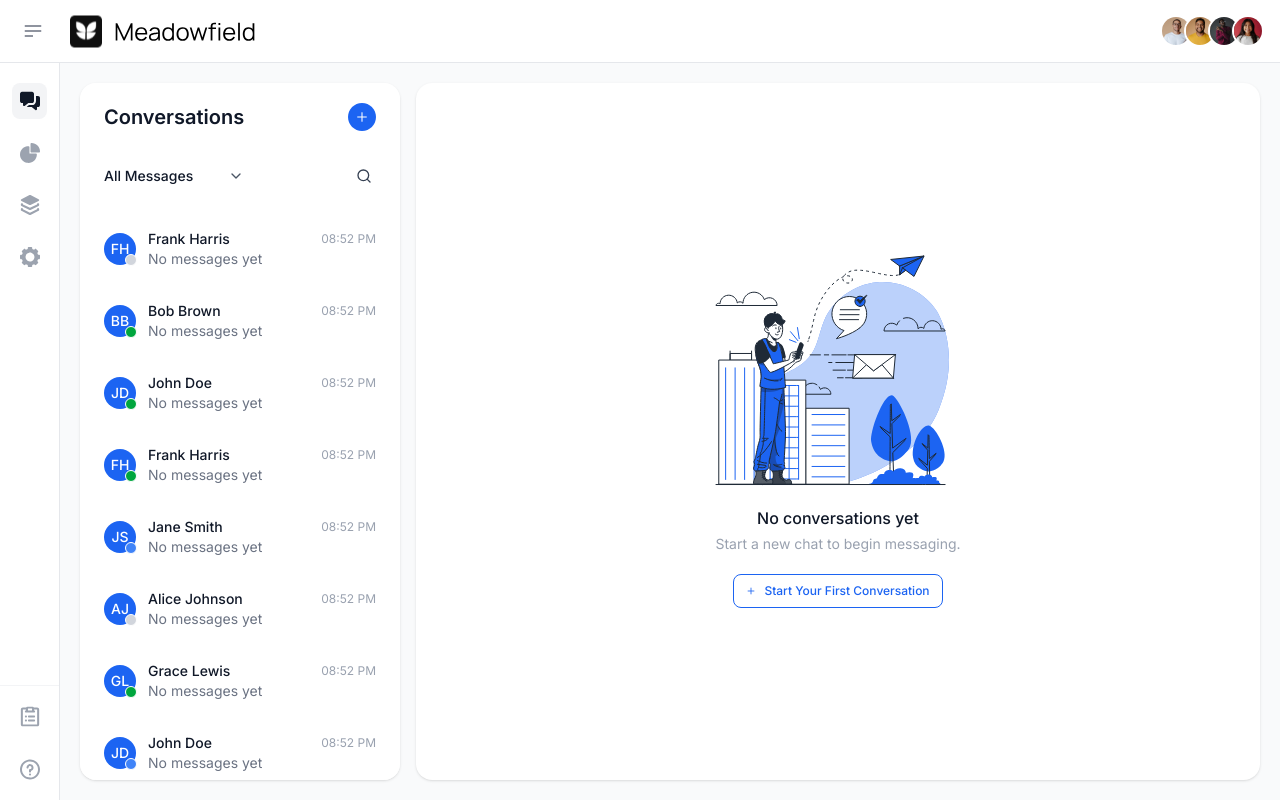
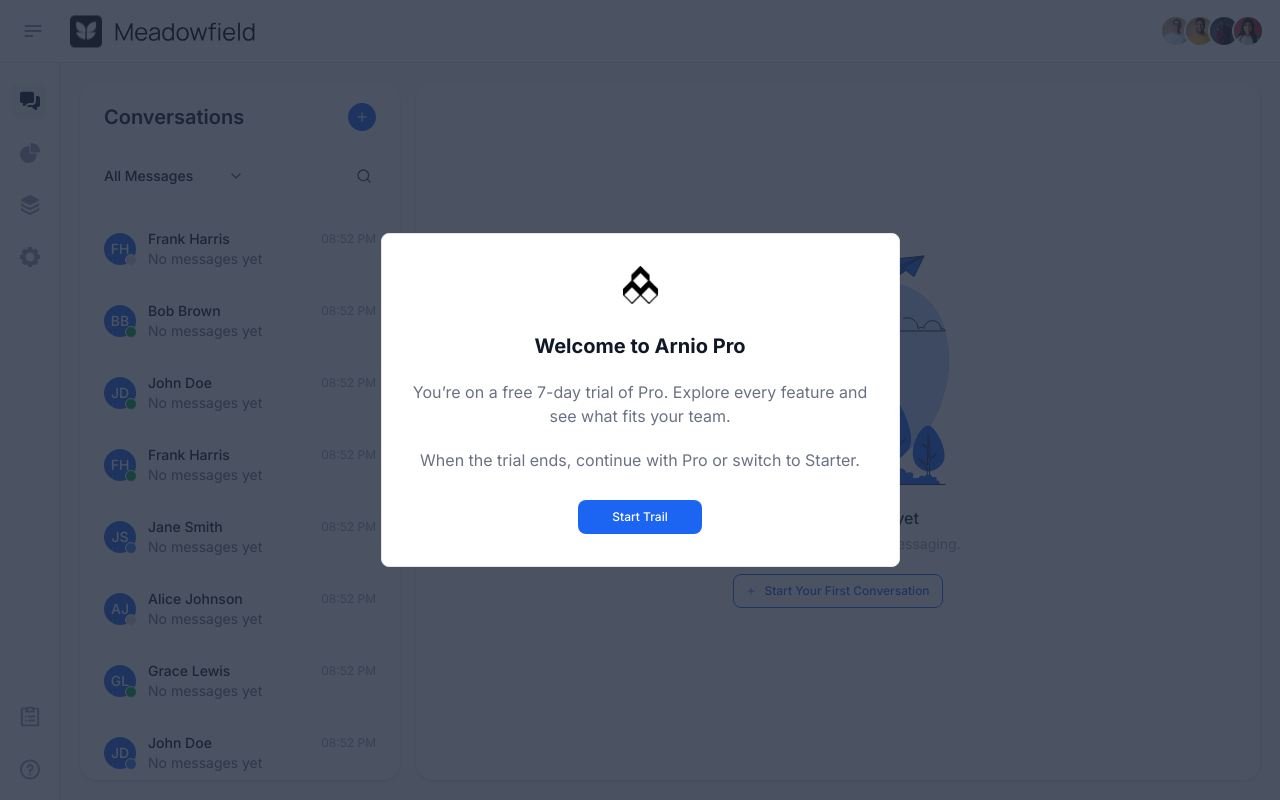
Before and after one commit to asif-zulfiqar/arnio-saas, a Next.js app: page / in a window 1280 px wide. Built offline with nearby package versions, Linux system fonts and the light colour scheme.

Commit message:
feat: welcome screen updated

```diff
--- a/app/(protected)/(user)/page.js
+++ b/app/(protected)/(user)/page.js
@@ -8,6 +8,7 @@ import Search from "@/components/conversations/Search";
 import SearchBar from "@/components/conversations/SearchBar";
 import Modal from "@/components/global/Modal";
 import Profile from "@/components/profile/Profile";
+import Welcome from "@/components/welcome/Welcome";
 import { useDebounce } from "@/hooks/useDebounce";
 import { useWorkspaceStore } from "@/store/workspace/workspaceStore";
 import { motion, AnimatePresence } from "framer-motion";
@@ -19,6 +20,7 @@ const Conversations = () => {
   const [isSearchOpen, setIsSearchOpen] = useState(false);
   const [isLoading, setIsLoading] = useState(true);
   const [isProfileOpen, setIsProfileOpen] = useState(false);
+  const [isWelcomeScreen, setIsWelcomeScreen] = useState(true);
 
   const { searchTerm, setSearchTerm } = useWorkspaceStore();
 
@@ -103,6 +105,8 @@ const Conversations = () => {
           <AddContact onClose={handleCloseModal} />
         </Modal>
       )}
+
+      {isWelcomeScreen && <Welcome onClose={setIsWelcomeScreen} />}
     </div>
   );
 };
--- /dev/null
+++ b/components/welcome/ActivatePhoneLine.jsx
@@ -0,0 +1,43 @@
+import Image from "next/image";
+import Button from "../global/small/Button";
+
+const ActivatePhoneLine = ({ onClose }) => {
+  return (
+    <div className="space-y-7">
+      <Image
+        src="/images/logo-icon.png"
+        width={37}
+        height={40}
+        alt="logo-icon"
+        className="mx-auto"
+      />
+      <div className="space-y-5">
+        <h4 className="text-xl font-bold text-gray-900 text-center">
+          Activating your phone line…
+        </h4>
+        <p className="text-gray-500 text-base text-center max-w-[477px]">
+          This can take up to 1 hour. We’ll text or email you when it’s ready.
+          In the meantime, keep exploring Arnio.
+        </p>
+        <p className="text-base font-medium text-gray-900">
+          Things you can do right now:
+        </p>
+        <ul className="space-y-2 text-base font-medium text-primary list-disc list-inside pl-2">
+          <li className="">Set up an automation sequence</li>
+          <li>Open Settings</li>
+          <li>Browse the Analytics dashboard</li>
+          <li>Explore Arnio articles</li>
+        </ul>
+      </div>
+      <div className="flex justify-center">
+        <Button
+          text="Keep exploring"
+          width="w-[124px]"
+          onClick={() => onClose(false)}
+        />
+      </div>
+    </div>
+  );
+};
+
+export default ActivatePhoneLine;
--- a/components/welcome/StartTrail.jsx
+++ b/components/welcome/StartTrail.jsx
@@ -1,4 +1,5 @@
 import Image from "next/image";
+import Button from "../global/small/Button";
 
 const StartTrail = ({ setStep }) => {
   return (
@@ -8,18 +9,26 @@ const StartTrail = ({ setStep }) => {
         width={37}
         height={40}
         alt="logo-icon"
+        className="mx-auto"
       />
       <div className="space-y-5">
         <h4 className="text-xl font-bold text-gray-900 text-center">
           Welcome to Arnio Pro
         </h4>
-        <p className="text-gray-500 text-base text-center">
+        <p className="text-gray-500 text-base text-center max-w-[477px]">
           You’re on a free 7-day trial of Pro. Explore every feature and see
           what fits your team.
         </p>
-        <div className="text-gray-500 text-base text-center">
+        <div className="text-gray-500 text-base text-center max-w-[536px]">
           When the trial ends, continue with Pro or switch to Starter.
         </div>
+      </div>
+      <div className="flex justify-center">
+        <Button
+          text="Start Trail"
+          width="w-[124px]"
+          onClick={() => setStep(2)}
+        />
       </div>
     </div>
   );
--- a/components/welcome/Welcome.jsx
+++ b/components/welcome/Welcome.jsx
@@ -1,6 +1,9 @@
+import { useState } from "react";
 import StartTrail from "./StartTrail";
+import { motion } from "framer-motion";
+import ActivatePhoneLine from "./ActivatePhoneLine";
 
-const Welcome = () => {
+const Welcome = ({ onClose }) => {
   const [step, setStep] = useState(1);
   return (
     <motion.div
@@ -12,7 +15,7 @@ const Welcome = () => {
       transition={{ duration: 0.25 }}
     >
       <motion.div
-        className={`bg-white rounded-lg border border-gray-200 p-4 md:py-8 md:px-5 overflow-y-auto h-fit max-h-full w-full max-w-[577px]"
+        className={`bg-white rounded-lg border border-gray-200 p-4 md:py-8 md:px-5 overflow-y-auto h-fit max-h-full max-w-[500px]"
         }`}
         onClick={(e) => e.stopPropagation()}
         initial={{ opacity: 0, scale: 0.95, y: -10 }}
@@ -21,6 +24,7 @@ const Welcome = () => {
         transition={{ duration: 0.25, ease: "easeOut" }}
       >
         {step === 1 && <StartTrail setStep={setStep} />}
+        {step === 2 && <ActivatePhoneLine onClose={onClose} />}
       </motion.div>
     </motion.div>
   );
```
